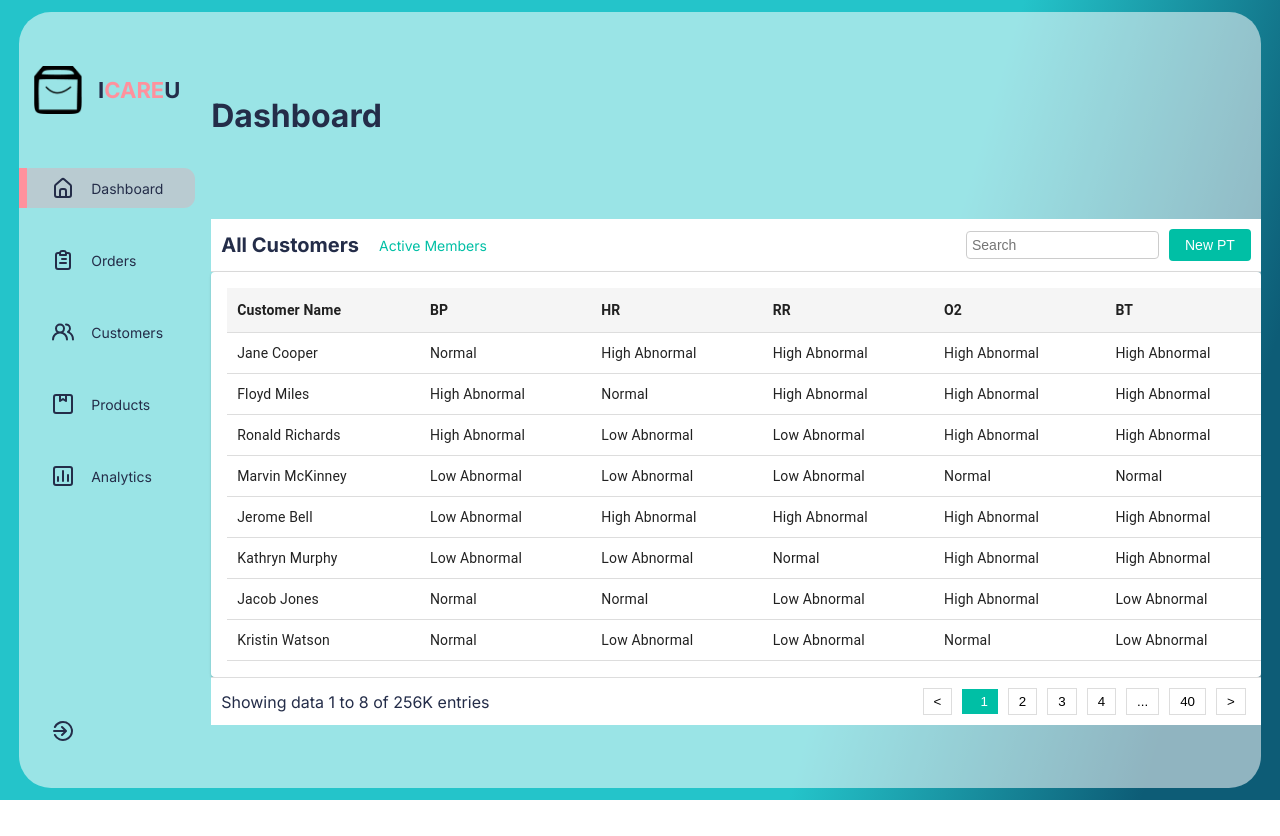
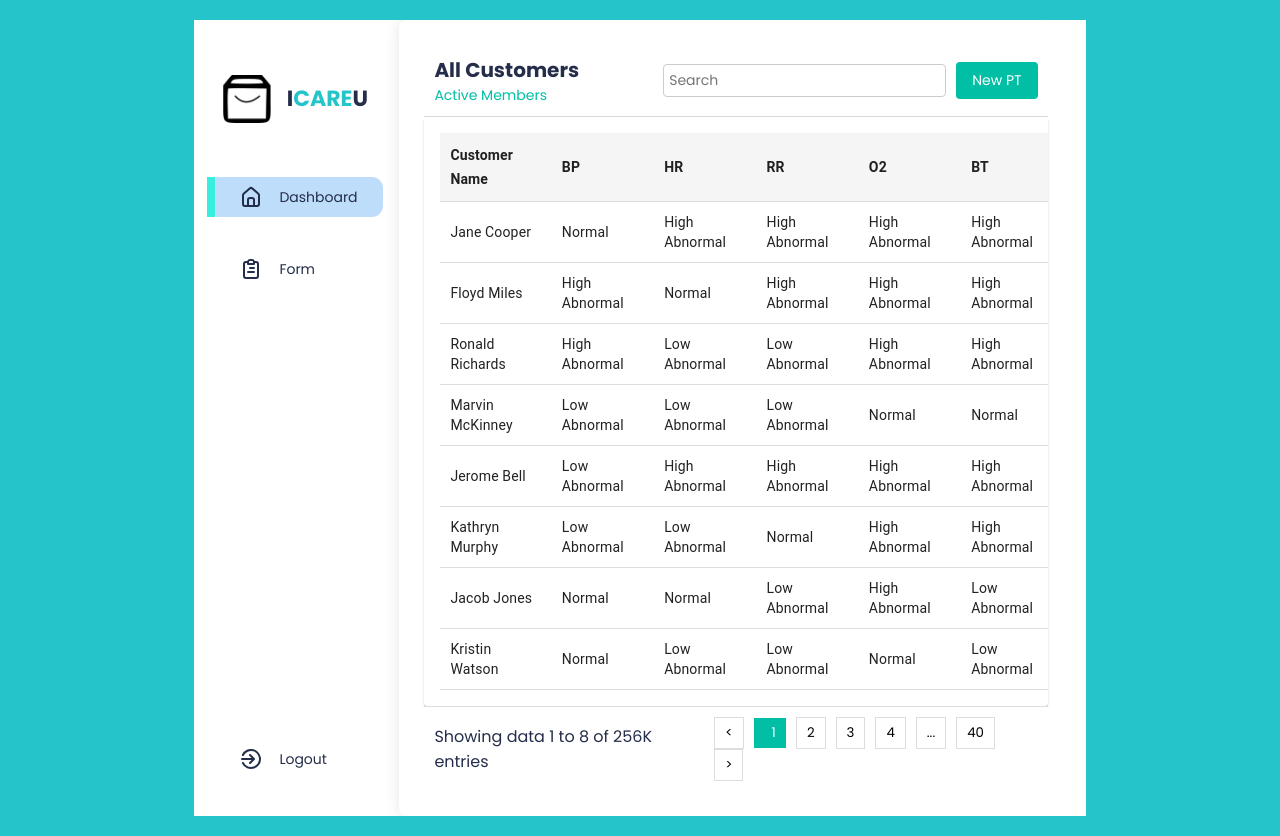
Before and after one commit to leequeRz/Tundjang2024, a React (Create React App) app: page / in a window 1280 px wide. Before the commit the page ends 800 px from the top, so only its background shows below. Built offline with nearby package versions, Linux system fonts and the light colour scheme.

Commit message:
merge all page and components

```diff
--- a/src/App.css
+++ b/src/App.css
@@ -1,27 +1,20 @@
 :root {
-  --yellow: linear-gradient(to right,  #0c986c, rgb(36, 196, 202), #0d5c76);
+  --yellow: linear-gradient(to right, #0c986c, rgb(36, 196, 202), #0d5c76);
   --orange: #fca61f;
   --black: #242d49;
   --gray: #788097;
   --purple: linear-gradient(180deg, #BB67FF 0%, #C484F3 100%);
-  --pink: #FF919D;
+  --blue-sky: #37eedf;
   --glass: rgba(255, 255, 255, 0.54);
   --boxShadow: 0px 19px 60px rgb(0 0 0 / 8%);
   --smboxShadow: -79px 51px 60px rgba(0, 0, 0, 0.08);
-  --activeItem: #f799a354;
+  --activeItem: #3797f054;
 }
 
 .App {
-  /* padding: 0.5rem 3.5rem; */
   color: var(--black);
-  background: linear-gradient(
-    106.37deg,
-    /* #0c986c 29.63%,
-    #38d39f 45%, */
-    rgb(36, 196, 202) 67.55%,
-    #0d5c76 90.85%
-  );
-  height: 100vh;
+  background: white;
+  height: 100%;
   display: flex;
   align-items: center;
   justify-content: center;
@@ -32,7 +25,7 @@
   display: grid;
   height: 97%;
   width: 97%;
-  background: var(--glass);
+  /* background: var(--glass); */
   border-radius: 2rem;
   gap: 16px;
   grid-template-columns: 11rem auto;
@@ -40,14 +33,14 @@
 }
 
 @media screen and (max-width: 1200px) {
-  .AppGlass{
+  .AppGlass {
     grid-template-columns: 20% auto;
-    overflow-y: scroll;
+    overflow-y: auto; /* Changed to auto for better scrolling behavior */
   }
 }
 
 @media screen and (max-width: 768px) {
-  .AppGlass{
+  .AppGlass {
     grid-template-columns: 1fr;
   }
 }
--- a/src/App.js
+++ b/src/App.js
@@ -1,15 +1,19 @@
-import './App.css'
+import React, { useState } from "react";
+import './App.css';
 import MainDash from './components/MainDash/MainDash';
-import RightSide from './components/RigtSide/RightSide';
+import Form from './components/Form/Form'; // Import Form component
 import Sidebar from './components/Sidebar';
 
 function App() {
+  const [selectedSidebarItem, setSelectedSidebarItem] = useState('Dashboard');
+
   return (
     <div className="App">
       <div className="AppGlass">
-        <Sidebar/>
-        <MainDash/>
-        {/* <RightSide/> */}
+        <Sidebar setSelectedSidebarItem={setSelectedSidebarItem} />
+        <div className="MainContent">
+          {selectedSidebarItem === 'Dashboard' ? <MainDash /> : <Form />}
+        </div>
       </div>
     </div>
   );
--- a/src/Data/Data.js
+++ b/src/Data/Data.js
@@ -25,19 +25,11 @@ export const SidebarData = [
   },
   {
     icon: UilClipboardAlt,
-    heading: "Orders",
+    heading: "Form",
   },
   {
-    icon: UilUsersAlt,
-    heading: "Customers",
-  },
-  {
-    icon: UilPackage,
-    heading: 'Products'
-  },
-  {
-    icon: UilChart,
-    heading: 'Analytics'
+    icon: UilSignOutAlt,
+    heading: "Logout",
   },
 ];
 
--- a/src/components/MainDash/MainDash.css
+++ b/src/components/MainDash/MainDash.css
@@ -3,6 +3,7 @@
     display: flex;
     flex-direction: column;
     justify-content: space-evenly;
+    width: 100%;
 }
 
 @media screen and (max-width: 1200px) {
@@ -12,7 +13,7 @@
     }
 }
 
-@media screen and (max-width: 768px)
+@media screen and (max-width: 900px)
 {
     .MainDash{
         align-items: center;
--- a/src/components/MainDash/MainDash.jsx
+++ b/src/components/MainDash/MainDash.jsx
@@ -1,11 +1,11 @@
 import React from "react";
-import Cards from "../Cards/Cards";
+// import Cards from "../Cards/Cards";
 import Table from "../Table/Table";
 import "./MainDash.css";
 const MainDash = () => {
   return (
     <div className="MainDash">
-      <h1>Dashboard</h1>
+
       {/* <Cards /> */}
       <Table />
     </div>
--- a/src/components/Sidebar.css
+++ b/src/components/Sidebar.css
@@ -21,7 +21,7 @@
   height: 4%;
 }
 .logo > span > span {
-  color: var(--pink);
+  color:rgb(36, 196, 202);
 }
 
 .logo > img {
@@ -67,7 +67,7 @@
   content: "";
   width: 8px;
   height: 100%;
-  background: var(--pink);
+  background: var(--blue-sky);
   margin-right: calc(1rem - 8px);
 }
 
@@ -86,7 +86,7 @@
   .sidebar{
     position: fixed;
     z-index: 9;
-    background: #ffe0e0;
+    background: #ffffff;
     width: 55%;
     padding-right: 1rem;
     height: 100%;
@@ -106,12 +106,12 @@
     position: fixed;
     top: 2rem;
     left:60%;
-    background:#ffe0e0;
+    background:#ffffff;
     padding:10px;
     border-radius: 10px;
     z-index: 9;
   }
   .close{
-    left: -60%;
+    left: -40%;
   }
 }
--- a/src/components/Sidebar.jsx
+++ b/src/components/Sidebar.jsx
@@ -6,32 +6,39 @@ import { SidebarData } from "../Data/Data";
 import { UilBars } from "@iconscout/react-unicons";
 import { motion } from "framer-motion";
 
-const Sidebar = () => {
+const Sidebar = ({ setSelectedSidebarItem }) => {
   const [selected, setSelected] = useState(0);
-
-  const [expanded, setExpaned] = useState(true)
+  const [expanded, setExpanded] = useState(true);
 
   const sidebarVariants = {
     true: {
-      left : '0'
+      left: '0',
     },
-    false:{
-      left : '-60%'
-    }
-  }
-  console.log(window.innerWidth)
+    false: {
+      left: '-60%',
+    },
+  };
+
+  console.log(window.innerWidth);
+
   return (
     <>
-      <div className="bars" style={expanded?{left: '60%'}:{left: '5%'}} onClick={()=>setExpaned(!expanded)}>
+      <div
+        className="bars"
+        style={expanded ? { left: '60%' } : { left: '5%' }}
+        onClick={() => setExpanded(!expanded)}
+      >
         <UilBars />
       </div>
-    <motion.div className='sidebar'
+      <motion.div
+        className='sidebar'
         variants={sidebarVariants}
-    animate={window.innerWidth<=768?`${expanded}`:''}
+        animate={window.innerWidth <= 768 ? `${expanded}` : ''}
       >
         {/* logo */}
         <div className="logo">
           <img src={Logo} alt="logo" />
+          {/* <img src="../imgs/logo2" alt="logo" /> */}
           <span>
             I<span>CARE</span>U
           </span>
@@ -43,17 +50,16 @@ const Sidebar = () => {
               <div
                 className={selected === index ? "menuItem active" : "menuItem"}
                 key={index}
-              onClick={() => setSelected(index)}
+                onClick={() => {
+                  setSelected(index);
+                  setSelectedSidebarItem(item.heading);
+                }}
               >
                 <item.icon />
                 <span>{item.heading}</span>
               </div>
             );
           })}
-        {/* signoutIcon */}
-        <div className="menuItem">
-          <UilSignOutAlt />
-        </div>
         </div>
       </motion.div>
     </>
--- a/src/components/Table/Table.css
+++ b/src/components/Table/Table.css
@@ -33,7 +33,7 @@
 }
 
 .header-left {
-  display: flex;
+  display: block;
   align-items: center;
 }
 
@@ -54,7 +54,7 @@
 }
 
 .header-right {
-  display: flex;
+  display:inline;
   align-items: center;
 }
 
@@ -110,7 +110,7 @@
 
 @media screen and (max-width: 1200px) {
   .Table {
-    width: 170%;
+    width: 100%;
     margin-top: 2rem;
   }
 }
@@ -122,6 +122,6 @@
     display: flex;
     flex-direction: column;
     align-items: center;
-    width: 23rem;
+    width: 100%;
   }
 }
--- a/src/components/Table/Table.jsx
+++ b/src/components/Table/Table.jsx
@@ -26,6 +26,7 @@ const rows = [
 const TableComponent = () => {
   return (
     <div className="container">
+
       <div className="header-container">
         <div className="header-left">
           <div className="header-title">All Customers</div>
@@ -36,6 +37,8 @@ const TableComponent = () => {
           <button className="new-pt-button">New PT</button>
         </div>
       </div>
+
+
       <TableContainer component={Paper}>
         <Table className="Table">
           <TableHead>
```
Also changed, not shown: css/login.html (renamed from login.html), src/imgs/logo2.png (added). Lines whose indentation alone changed are shown as unchanged.
